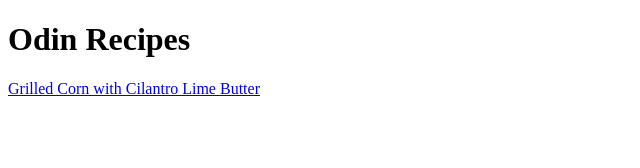
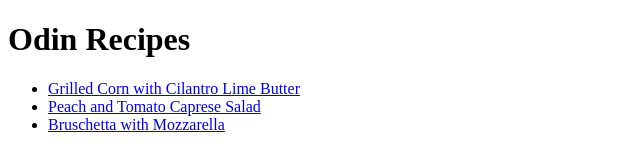
Before and after one commit to RiskiRishiii/odin_recipes, a plain HTML site: page index.html in a window 1280 px wide. Shown: the whole page, without its empty margins (0-640 px from the left). Drawn offline with Linux system fonts and the light colour scheme.

Commit message:
Modified Salad.html and Index.html Added links to Salad and Bruschetta page in index And Minor changes in Salad.html

```diff
--- a/index.html
+++ b/index.html
@@ -7,6 +7,11 @@
 </head>
 <body>
     <h1>Odin Recipes</h1>
-    <a href="recipes/GrilledCorn.html">Grilled Corn with Cilantro Lime Butter</a>
+    <ul>
+        <li><a href="recipes/GrilledCorn.html">Grilled Corn with Cilantro Lime Butter</a></li>
+        <li><a href="recipes/Salad.html">Peach and Tomato Caprese Salad</a></li>
+        <li><a href="recipes/Bruschetta.html">Bruschetta with Mozzarella</a></li>
+    </ul>
+
 </body>
 </html>
```
Also changed, not shown: recipes/Salad.html (+0 -6 lines).
